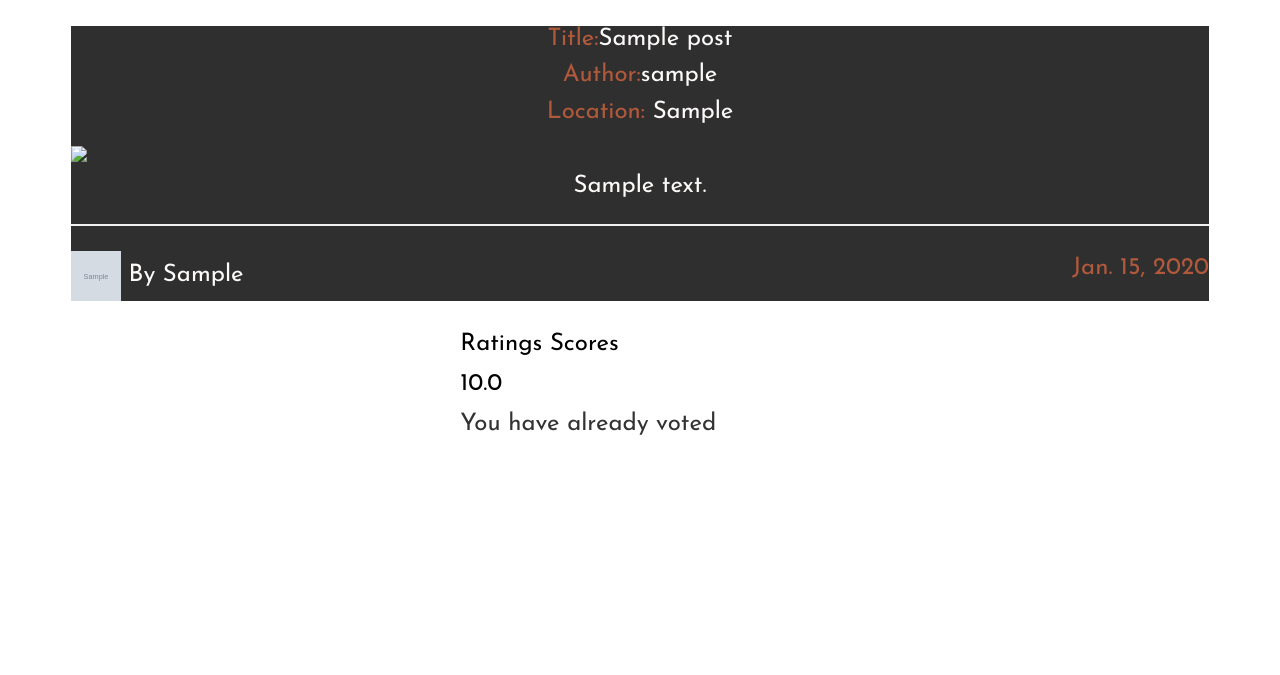
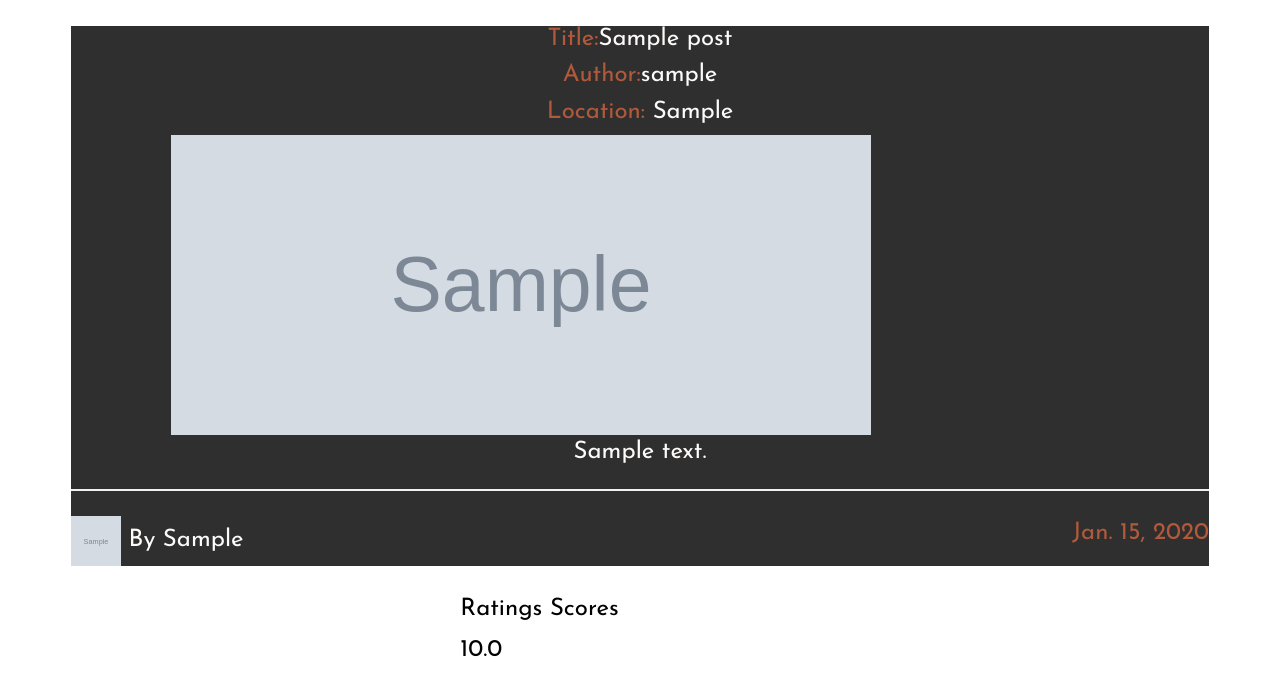
Before and after one commit to Norah-Waswala/projects-vote, a Django app: a page that uses votesapp/templates/single.html in a window 1280 px wide. Shown: the part 73-748 px from the top of the page. Before the commit the page ends 508 px from the top, so only its background shows below. Run offline with Django 3.2, Linux system fonts and the light colour scheme; a user stored in the database is signed in; tables that the repository leaves empty hold one stand-in row (values such as "Sample post"); grey boxes marked "Sample" are stand-in pictures; some libraries are stand-ins or nearby versions; some web fonts are replaced.

```diff
--- a/votesapp/templates/search.html
+++ b/votesapp/templates/search.html
@@ -12,7 +12,7 @@
             <div class="col-md-4 mb-4">
                 <div class="card">
                     <div class="view overlay">
-                        <img class="card-img-top" style="height: 400px;" src="{{ post.photo.cdn_url }}"
+                        <img class="card-img-top" style="height: 400px;" src="{{ post.photo.url }}"
                              alt="{{photo.title}}">
                         <a href="{% url 'project' post.title %}">
                             <div class="mask rgba-white-slight"></div>
--- a/votesapp/templates/single.html
+++ b/votesapp/templates/single.html
@@ -13,7 +13,7 @@
         </div>
         <div class="card-body">
 
-                <img style="width: 100%; height: 300px;" class="panel-img-top" src="{{ post.photo.cdn_url }}"
+                <img style="width: 700px; height: 300px;margin-left: 100px;" class="panel-img-top" src="{{ post.photo.url }}"
                 alt="{{photo.title}} ">
 
 
```
Also changed, not shown: README.md, static/images/post.png (added), static/images/rate.png (added).
